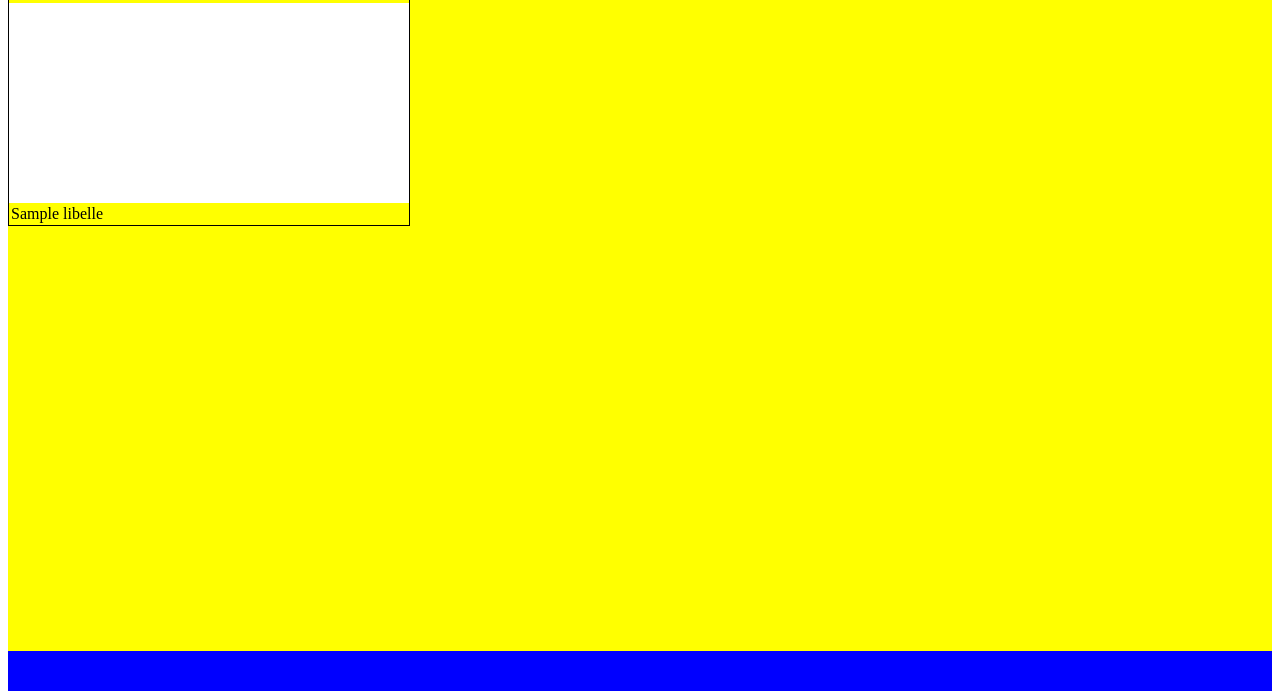
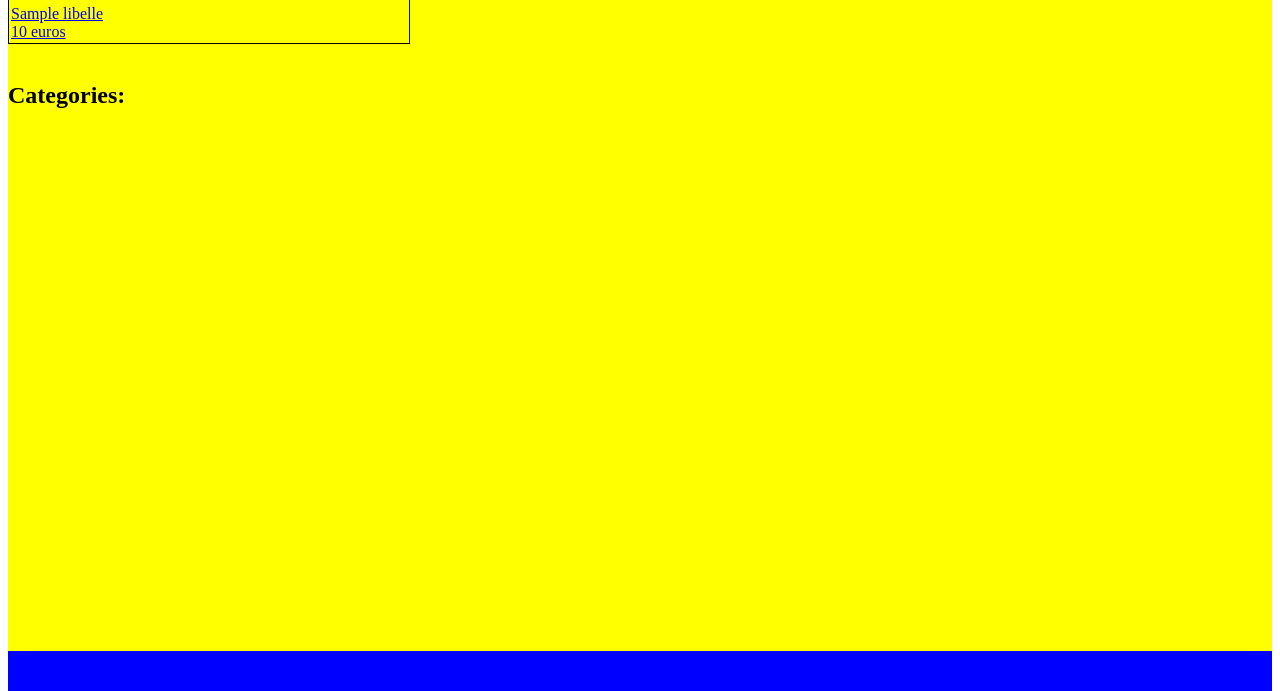
Before and after one commit to themoonisacheese/aBay, a PHP site: template view/Home.view.php in a window 1280 px wide. Shown: the part 637-1328 px from the top of the page. Run offline with PHP 8.4, Linux system fonts and the light colour scheme; the template is opened without the code that fills it: most values are stand-ins (such as "Sample title", 1, 10 or a date in 2020); data that the repository does not hold is empty.

Commit message:
home fonctionnel

```diff
--- a/controler/panier.ctrl.php
+++ b/controler/panier.ctrl.php
@@ -9,6 +9,10 @@ if (!isset($_SESSION)) {
 if (!isset($_SESSION['panier'])) {
   $_SESSION['panier'] = new Panier();
 }
+if (isset($_POST['id'])) {
+  $_SESSION['panier']->delArticle($_POST['id']);
+  header('Location: '.$_SERVER['REQUEST_URI']);
+}
 $panier = $_SESSION['panier'];
 foreach ($panier->contenu as $ref => $value) {
   $articles[$ref] = $dao->fetchArticle($ref);
--- a/model/Panier.class.php
+++ b/model/Panier.class.php
@@ -1,5 +1,6 @@
 <?php
 include_once 'model/Article.class.php';
+include_once 'model/DAO.class.php';
 
 /**
  *
@@ -39,9 +40,9 @@ class Panier
     global $dao;
     $ret = 0;
     foreach ($this->contenu as $ref=>$qte) {
-      $ret += $dao->fetchArticle($ref)->prix;
+      $ret += $dao->fetchArticle($ref)->prix * $qte;
     }
-
+    return $ret;
   }
 }
 ?>
--- a/view/Article.view.php
+++ b/view/Article.view.php
@@ -1,7 +1,7 @@
 
 
     <div class="article">
-        <div class="photo"><img src="<?= $article->image ?>" alt=""></div>
+        <div class="photo"><img src="http://www-info.iut2.upmf-grenoble.fr/intranet/enseignements/ProgWeb/data/bricomachin/img/<?= $article->image ?>" alt=""></div>
         <div class="infos">
           <h2>Nom:</h2><p><?= $article->libelle ?></p>
           <h2>Categorie:</h2><p><?= $article->categorie ?></p>
--- a/view/Header.view.php
+++ b/view/Header.view.php
@@ -18,8 +18,8 @@
 <div class="NavHeader">
   <nav>
     <ul>
-      <li><a href="#">Accueil</a></li>
-      <li><a href="#">Categories</a></li>
+      <li><a href="home.php">Accueil</a></li>
+      <li><a href="categorie.php?ref=1">Categories</a></li>
       <li><a href="panier.php">Panier <?php
         if ($panier->nombreDArticles() > 0) {
           echo "(".$panier->nombreDArticles().")";
--- /dev/null
+++ b/view/Home.view.css
@@ -0,0 +1,3 @@
+.singleCatContents{
+  margin-left: 30px;
+}
--- a/view/Home.view.php
+++ b/view/Home.view.php
@@ -1,18 +1,37 @@
+<link rel="stylesheet" href="/view/Home.view.css">
 
-<div class="Best" style="margin:auto;">
+<div class="Best">
   <h2 style="margin-left:40%;">Nos meilleurs produits : </h2>
   <div class="ConteneurBest" style="display:flex;">
     <?php foreach ($best as $article):
-      $path = "http://www-info.iut2.upmf-grenoble.fr/intranet/enseignements/ProgWeb/data/bricomachin/img/".$article->ref.".jpg" ?>
-      <div class="BestArticle" style="border: solid black 1px;">
+      $path = "http://www-info.iut2.upmf-grenoble.fr/intranet/enseignements/ProgWeb/data/bricomachin/img/".$article->image ?>
+      <a href="article.php?ref=<?=$article->ref?>"><div class="BestArticle" style="border: solid black 1px;">
         <img src="<?=$path?>" alt="">
-        <div class="testimg" style="width:100%;height:200px;background-color:white;">
+        <p class="titreArticle" style="margin:2px;">
+          <?= $article->libelle ?><br>
+          <?= $article->prix?> euros
+        </p>
+      </div></a>
 
-        </div>
-        <p class="titreArticle" style="margin:2px;">
-          <?= $article->libelle ?>
-        </p>
-      </div>
     <?php endforeach; ?>
+
   </div>
 </div>
+<br>
+<div class="Categories">
+  <script type="text/javascript">
+      function toggleShow() {
+        var id = arguments[0];
+        var x = document.getElementById(id);
+        if (x.style.display === "none") {
+          x.style.display = "inherit";
+        } else {
+          x.style.display = "none";
+        }
+      }
+  </script>
+  <h2>Categories:</h2>
+  <div class="catContent">
+    <?php displayCategories($categories) ?>
+  </div>
+</div>
```
Also changed, not shown: controler/home.ctrl.php (+15 -0 lines), view/Panier.view.php (+6 -3 lines).
